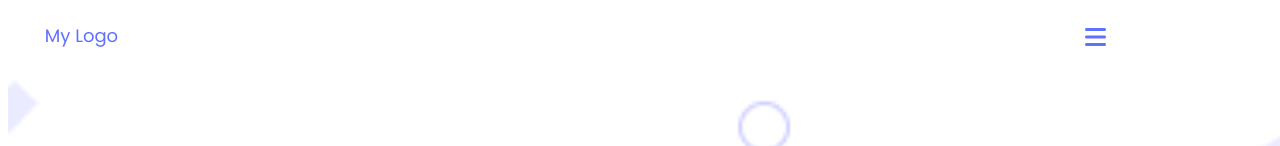
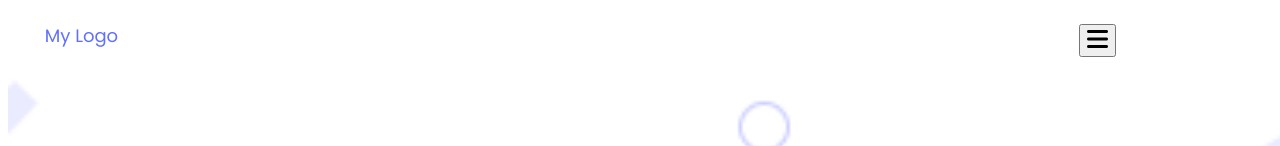
Before and after one commit to gersonhiggins/MobileLandPage, a plain HTML site: page index.html in a window 1280 px wide. Shown: the top 146 px of the page. Drawn offline with Linux system fonts and the light colour scheme.

Commit message:
Fix html

```diff
--- a/index.html
+++ b/index.html
@@ -17,7 +17,7 @@
         </div>
 
         <div class="menuhover">
-            <button class="menuhov">
+            <button>
                  <i class="fa-solid fa-bars" style="font-size: 24px;"></i>
             </button>
         </div>
```
